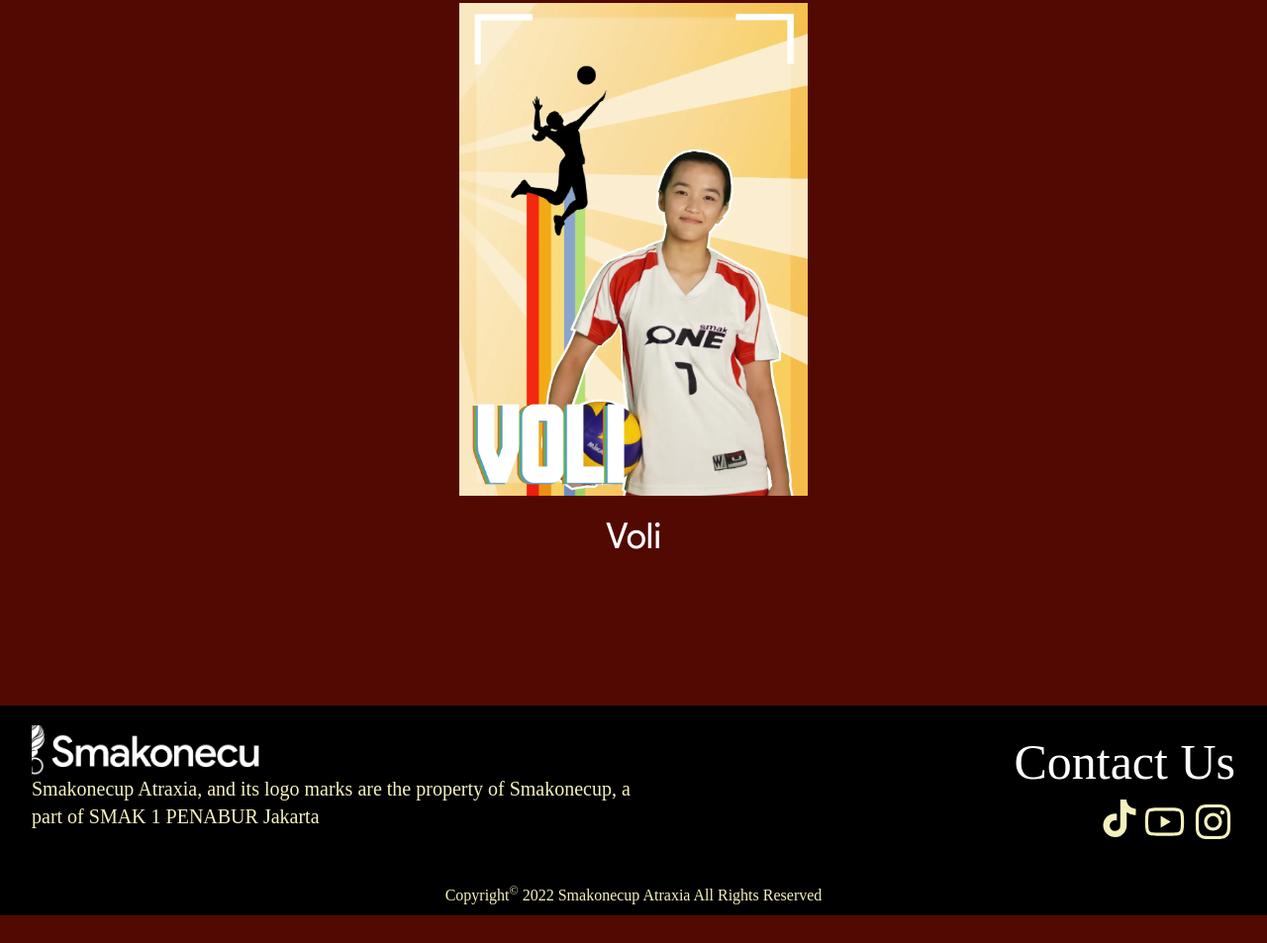
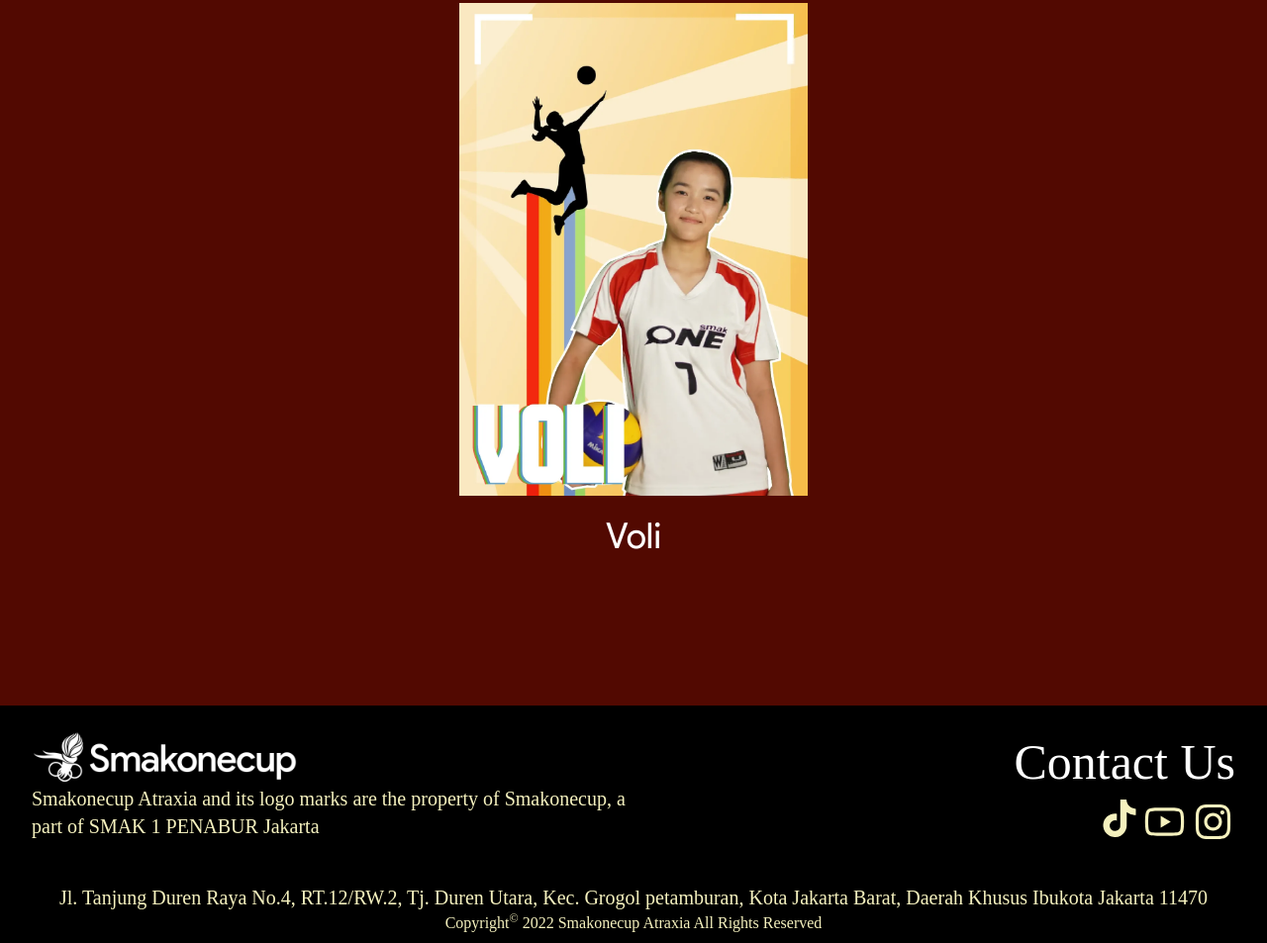
Before and after one commit to Verd1ne/soc-website-2022, a Gatsby site: page /competition in a window 1280 px wide. Shown: the part 4320-5273 px from the top of the page at 99% size. Before the commit the page ends 5245 px from the top, so only its background shows below. Built offline with nearby package versions, Linux system fonts and the light colour scheme; Gatsby itself is replaced by a stand-in of ours.

Commit message:
fix footer

```diff
--- a/src/components/Layout/Footer.js
+++ b/src/components/Layout/Footer.js
@@ -16,12 +16,12 @@
                 src= "../../images/SmakonecupLogo.png"
                 alt= "logo"
                 placeholder="blurred"
-                // layout="fixed"
-                // height= {80}
-                className="h-[40px] md:h-[90px] md:w-2/3 lg:w-2/3 xl:w-2/5 md:-mt-7 lg:-mt-5 lg:-ml-3"
+                layout="constrained"
+                height= {80}
+                className="md:-mt-4 lg:-mt-2 lg:-ml-3"
               />
-              <div className="text-[#f5f1be] font-Palatino text-left md:text-lg lg:text-xl md:-mt-5">
-                Smakonecup Atraxia, and its logo marks are the property of Smakonecup, a part of SMAK 1 PENABUR Jakarta
+              <div className="text-[#f5f1be] font-Palatino text-left md:text-lg lg:text-xl md:-mt-3">
+                Smakonecup Atraxia and its logo marks are the property of Smakonecup, a part of SMAK 1 PENABUR Jakarta
               </div>
             </div>
             <div className=''>
@@ -41,7 +41,10 @@
               </div>
             </div>
           </div>
-          <div className='font-Palatino text-[#f5f1be] text-center text-sm md:text-base mt-5 md:mt-10'>
+          <div className="text-[#f5f1be] font-Palatino text-center md:text-lg lg:text-xl mt-5 md:mt-10">
+            Jl. Tanjung Duren Raya No.4, RT.12/RW.2, Tj. Duren Utara, <br className="flex xl:hidden"/>Kec. Grogol petamburan, Kota Jakarta Barat, Daerah Khusus Ibukota Jakarta 11470
+          </div>
+          <div className='font-Palatino text-[#f5f1be] text-center text-sm md:text-base '>
             Copyright<sup>&copy;</sup> 2022 Smakonecup Atraxia All Rights Reserved
           </div>
       </div>
@@ -58,7 +61,7 @@
           />
         </div>
         <div className="text-[#f5f1be] font-Palatino text-center text-xs -mt-3 mb-2">
-          Smakonecup Atraxia, and its logo marks are the property of Smakonecup, a part of SMAK 1 PENABUR Jakarta
+          Smakonecup Atraxia and its logo marks are the property of Smakonecup, a part of SMAK 1 PENABUR Jakarta
         </div>
         <div className="mb-1 text-center">
           <h1 className="text-white text-2xl font-semibold font-Palatino">Contact Us</h1>
--- a/src/pages/competition/index.js
+++ b/src/pages/competition/index.js
@@ -5,8 +5,6 @@
 
 export default function Index() {
   const imageheight = 500
-  let competition = ["Badminton", "Band", "Basket", "Business Plan", "English Debate Competition", "Fotografi", "Futsal", "JHS IPA", "JHS IPS", "JHS Matematika", "Modern Dance", "Modern United Nation", "Mural",
-"Paskibra", "Pencak Silat", "Podcast", "Speech", "Vlog"];
   return (
     <Layout>
     <div className='font-Broadway text-3xl sm:text-4xl md:text-6xl lg:text-7xl xl:text-8xl text-white overflow-hidden mt-32 mb-10 text-center'>COMPETITIONS</div>
```
